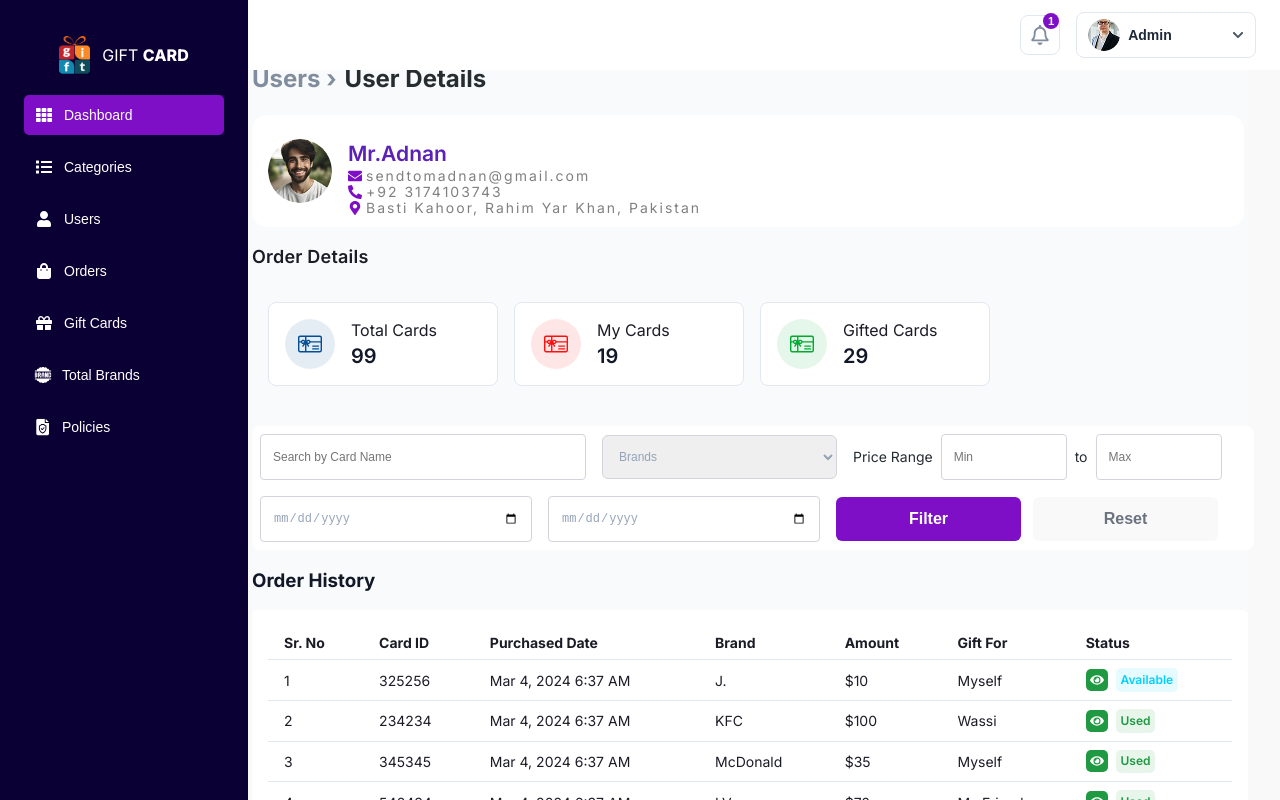
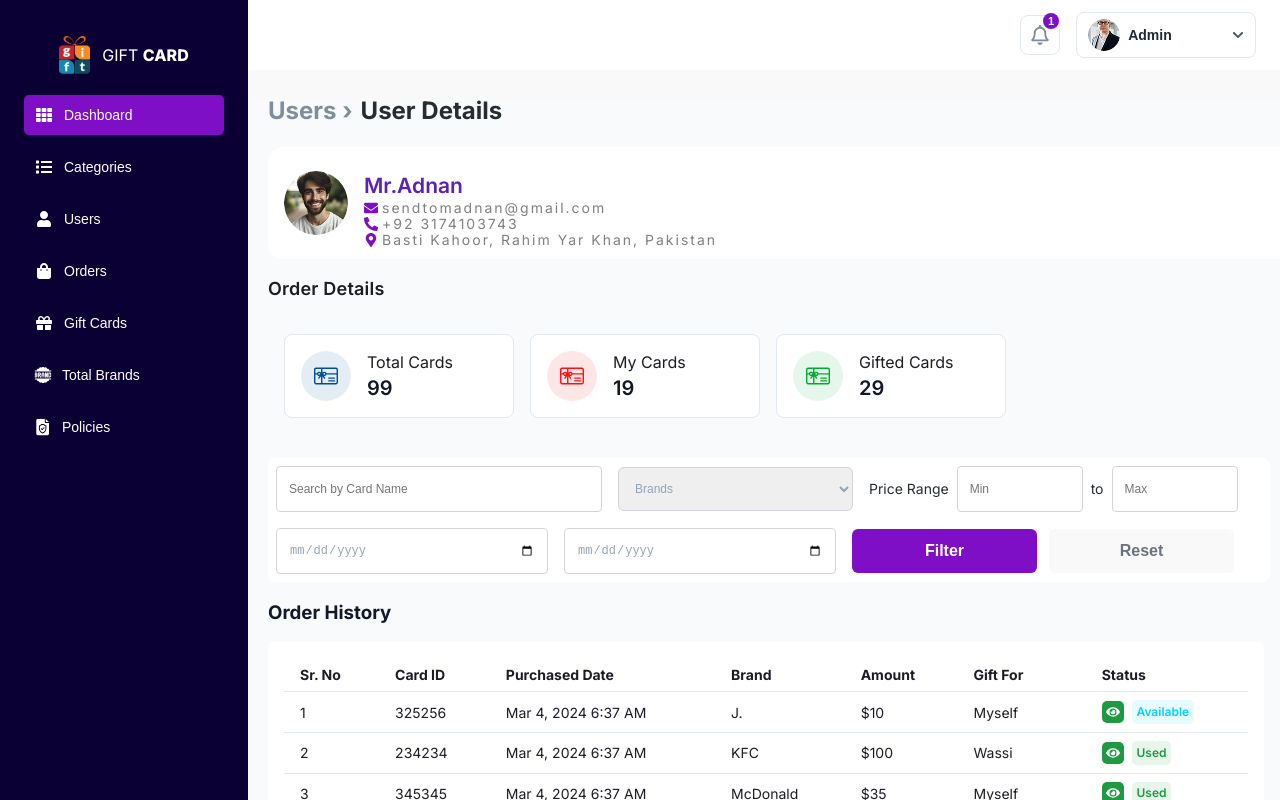
Before and after one commit to codewith-adnan/GiftCard, a React (Create React App) app: page /pages/usersDetail in a window 1280 px wide. Built offline with nearby package versions, Linux system fonts and the light colour scheme.

Commit message:
fix side bar

```diff
--- a/src/pages/users/styles.ts
+++ b/src/pages/users/styles.ts
@@ -11,10 +11,11 @@ export const UsersWrapper = styled.main`
 export const Header = styled.h3`
   font-weight: 700;
   font-size: 24px;
+  margin-top:2rem;
   margin-bottom: 2rem;
   color: #252D31;
   font-style: bold;
-  text-align: center;
+  text-align: left;
 `;
 
 export const SearchForm = styled.form`
--- a/src/pages/usersDetail/styles.ts
+++ b/src/pages/usersDetail/styles.ts
@@ -4,7 +4,10 @@ export const Wrapper = styled.div`
   background-color: #f9fafb;
   color: #111827;
   min-height: 100vh;
-  padding: 0;
+  padding: 0 1rem;
+  width: 100%;
+  max-width: 1200px;
+  margin: 0 auto;
 `;
 
 export const Breadcrumb = styled.nav`
@@ -12,6 +15,7 @@ export const Breadcrumb = styled.nav`
   color: #808D9E;
   margin-bottom: 1.5rem;
   user-select: none;
+  margin-top: 2rem;
   display: flex;
   gap: 0.5rem;
   @media (max-width: 320px) {
@@ -48,7 +52,7 @@ export const UserCard = styled.section`
   align-items: center;
   gap: 1rem;
   height: 80px;
-  max-width: 60rem;
+
   @media (max-width: 320px) {
     width:88%;
   }
```
